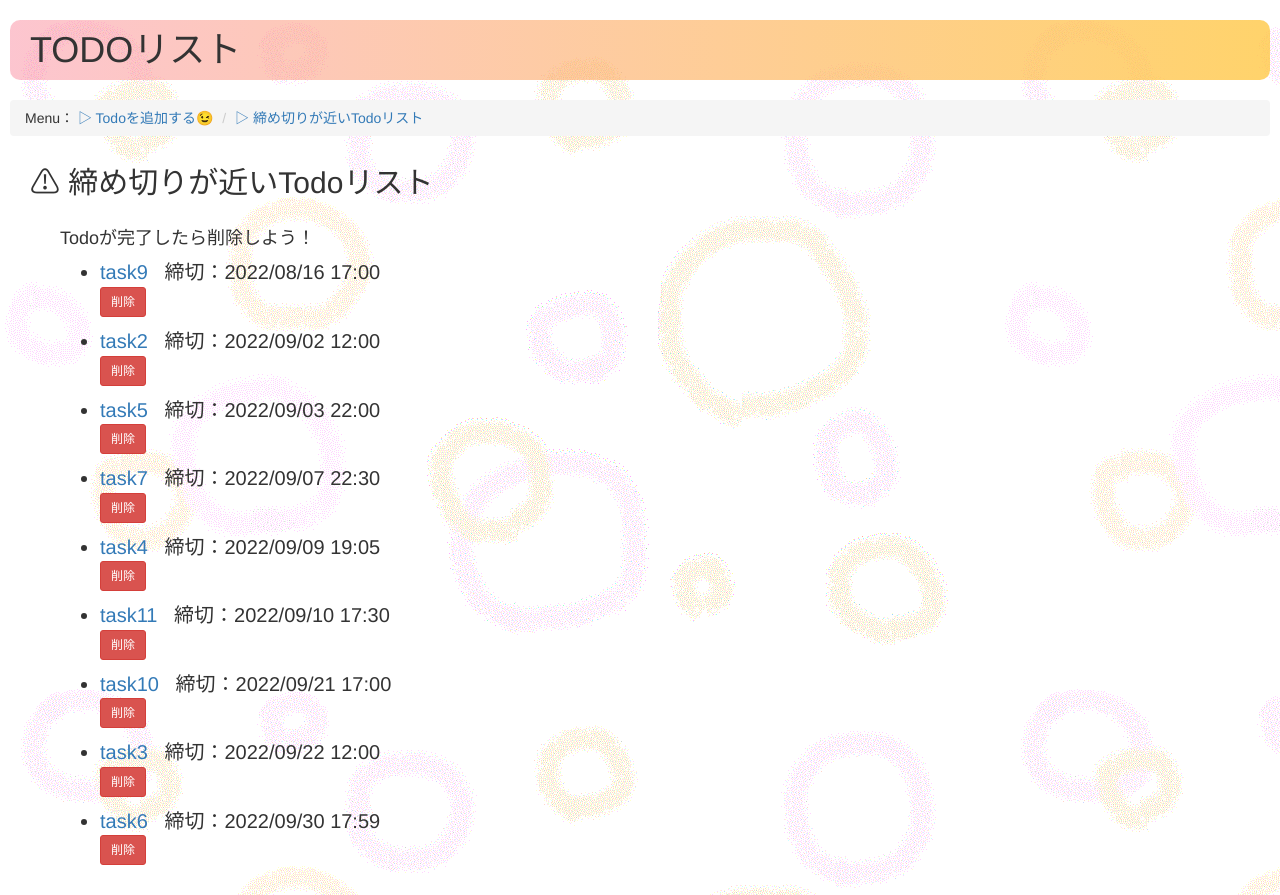
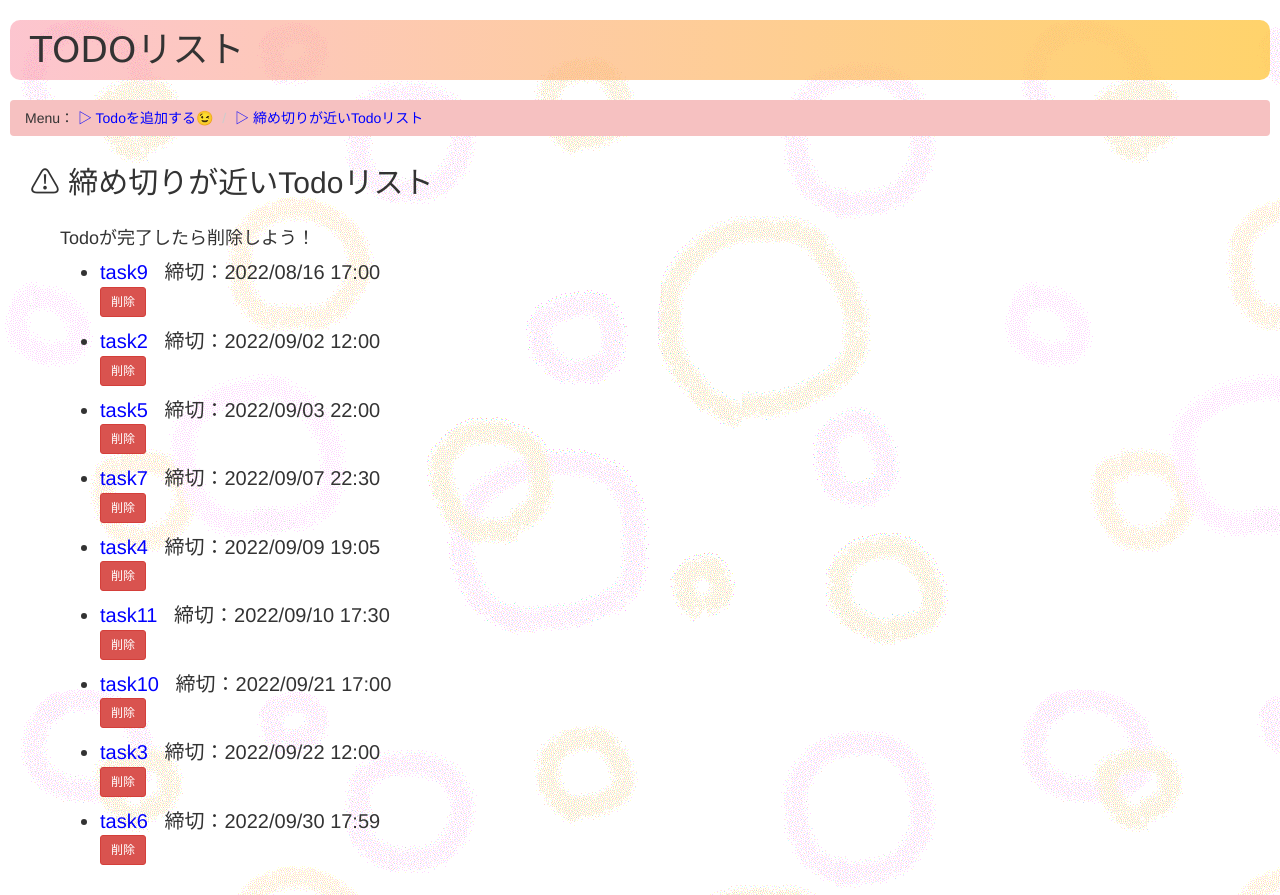
Before and after one commit to chikuwa1/Todo, a Django app: page /todos/ in a window 1280 px wide. Run offline with Django 4.2, Linux system fonts and the light colour scheme; data comes from the database, SQL or seed files in the repository; some libraries are stand-ins or nearby versions.

Commit message:
css added ver2

```diff
--- a/mysite/todos/static/todos/style.css
+++ b/mysite/todos/static/todos/style.css
@@ -8,10 +8,20 @@ body {
     border-radius: 10px;
     background-image: linear-gradient(left, rgba(250, 140, 160, 0.5) 0%, rgba(255, 200, 70, 0.8) 100%);
     background-image: linear-gradient(to right, rgba(250, 140, 160, 0.5) 0%, rgba(255, 200, 70, 0.8) 100%);
+    font-family: cursive;
+}
+
+a:link {
+    color: blue;
+}
+
+a:hover {
+    color: darkmagenta;
 }
 
 .breadcrumb {
     margin: 10px 10px 10px 10px;
+    background-color: rgb(246, 193, 193);
 }
 
 div {
--- a/mysite/todos/templates/todos/detail.html
+++ b/mysite/todos/templates/todos/detail.html
@@ -8,9 +8,9 @@
     {% load static %}
     <link rel="stylesheet" type="text/css" href="{% static 'todos/style.css' %}">
 
-    <link rel="stylesheet" href="https://maxcdn.bootstrapcdn.com/bootstrap/3.3.7/css/bootstrap.min.css">
+    <!-- <link rel="stylesheet" href="https://maxcdn.bootstrapcdn.com/bootstrap/3.3.7/css/bootstrap.min.css">
     <script src="https://ajax.googleapis.com/ajax/libs/jquery/3.2.0/jquery.min.js"></script>
-    <script src="https://maxcdn.bootstrapcdn.com/bootstrap/3.3.7/js/bootstrap.min.js"></script>
+    <script src="https://maxcdn.bootstrapcdn.com/bootstrap/3.3.7/js/bootstrap.min.js"></script> -->
 
     <title>TODOの詳細</title>
 </head>
--- a/mysite/todos/templates/todos/index.html
+++ b/mysite/todos/templates/todos/index.html
@@ -5,11 +5,12 @@
 <head>
     <meta charset="utf-8">
     {% load static %}
-    <link rel="stylesheet" type="text/css" href="{% static 'todos/style.css' %}">
 
     <link rel="stylesheet" href="https://maxcdn.bootstrapcdn.com/bootstrap/3.3.7/css/bootstrap.min.css">
     <script src="https://ajax.googleapis.com/ajax/libs/jquery/3.2.0/jquery.min.js"></script>
     <script src="https://maxcdn.bootstrapcdn.com/bootstrap/3.3.7/js/bootstrap.min.js"></script>
+
+    <link rel="stylesheet" type="text/css" href="{% static 'todos/style.css' %}">
 
     <title>TODOリスト</title>
 </head>
```
